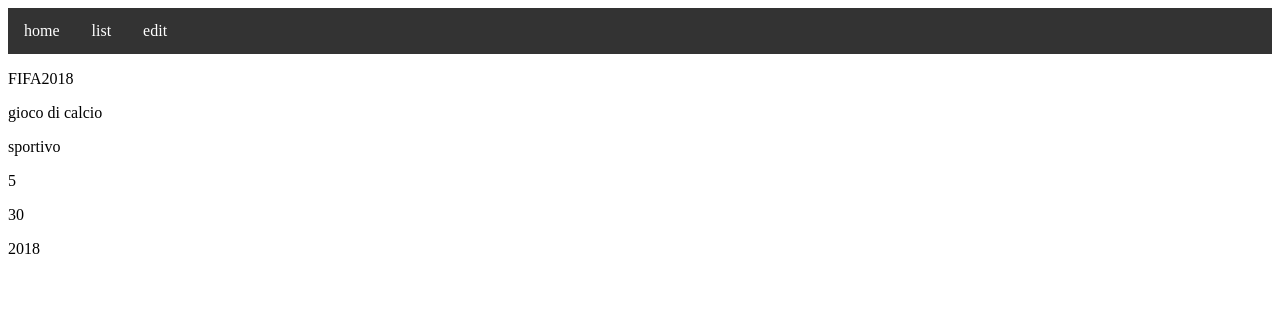
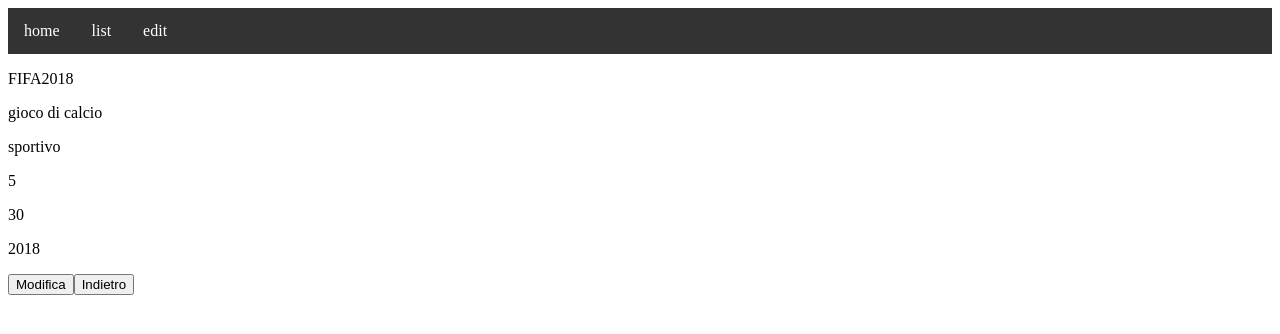
Before and after one commit to GabrielePanarello/PortaleGiochiTeam, an Angular app: page /detail/1 in a window 1280 px wide. Shown: the top 334 px of the page. Built offline with nearby package versions, Linux system fonts and the light colour scheme.

Commit message:
Fine Dettaglio Component

```diff
--- a/src/app/components/detail/detail.component.html
+++ b/src/app/components/detail/detail.component.html
@@ -5,4 +5,7 @@
     <p>{{item.rating}}</p>
     <p>{{item.prezzo}}</p>
     <p>{{item.annoUscita}}</p>
+
+    <button routerLink="/edit/item.id">Modifica</button>
+    <button routerLink="/list">Indietro</button>
 </div>
--- a/src/app/components/list/list.component.html
+++ b/src/app/components/list/list.component.html
@@ -1,5 +1,3 @@
-<!-- <select type="text" placeholder="genere" [(ngModel)]="filtro"> -->
-
 <div *ngFor="let item of items" (click)="visualizzaDettaglio(item)">
     <div>id: {{item.id}}</div>
     <div>name: {{item.name}}</div>
--- a/src/app/routers/mainRouter.ts
+++ b/src/app/routers/mainRouter.ts
@@ -11,6 +11,7 @@
     { path: 'home', component: HomeComponent },
     { path: 'list', component: ListComponent },
     { path: 'edit', component: EditComponent},
+    { path: 'edit/:id', component: EditComponent},
     { path: "detail/:id", component: DetailComponent},
     { path: '', redirectTo: '/home', pathMatch: 'full'},
     { path: '**', component: HomeComponent }
```
